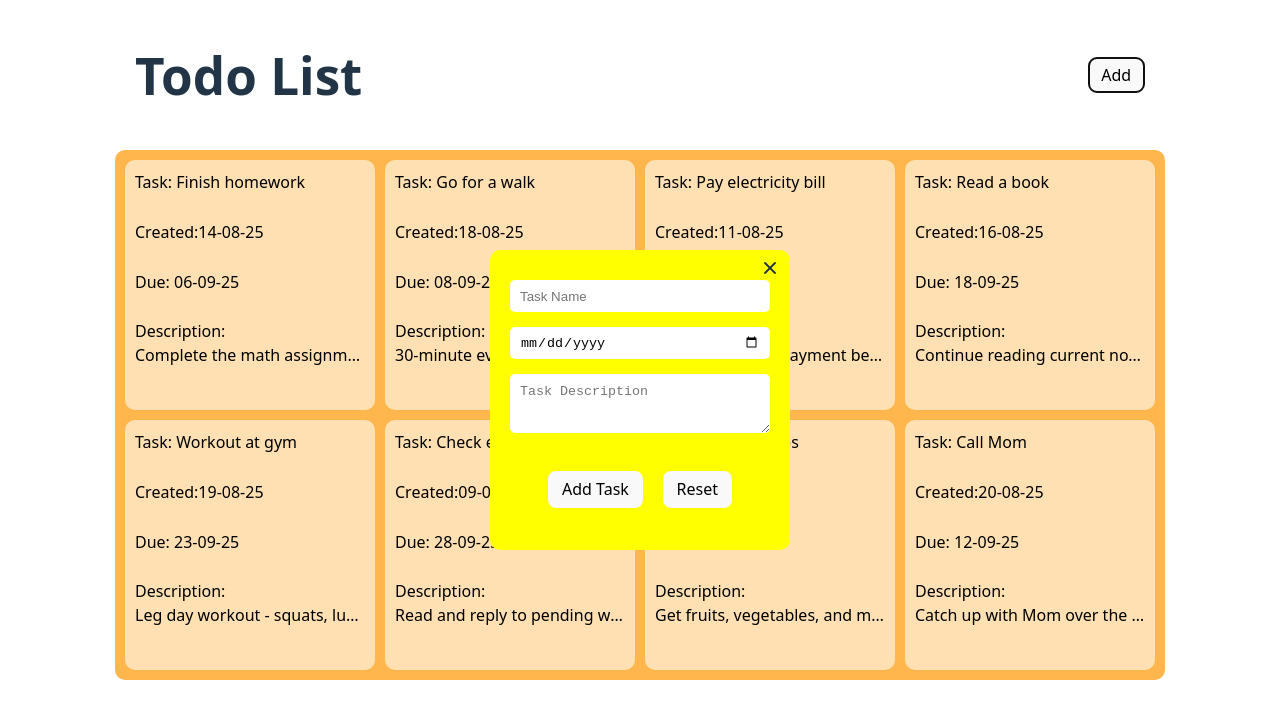
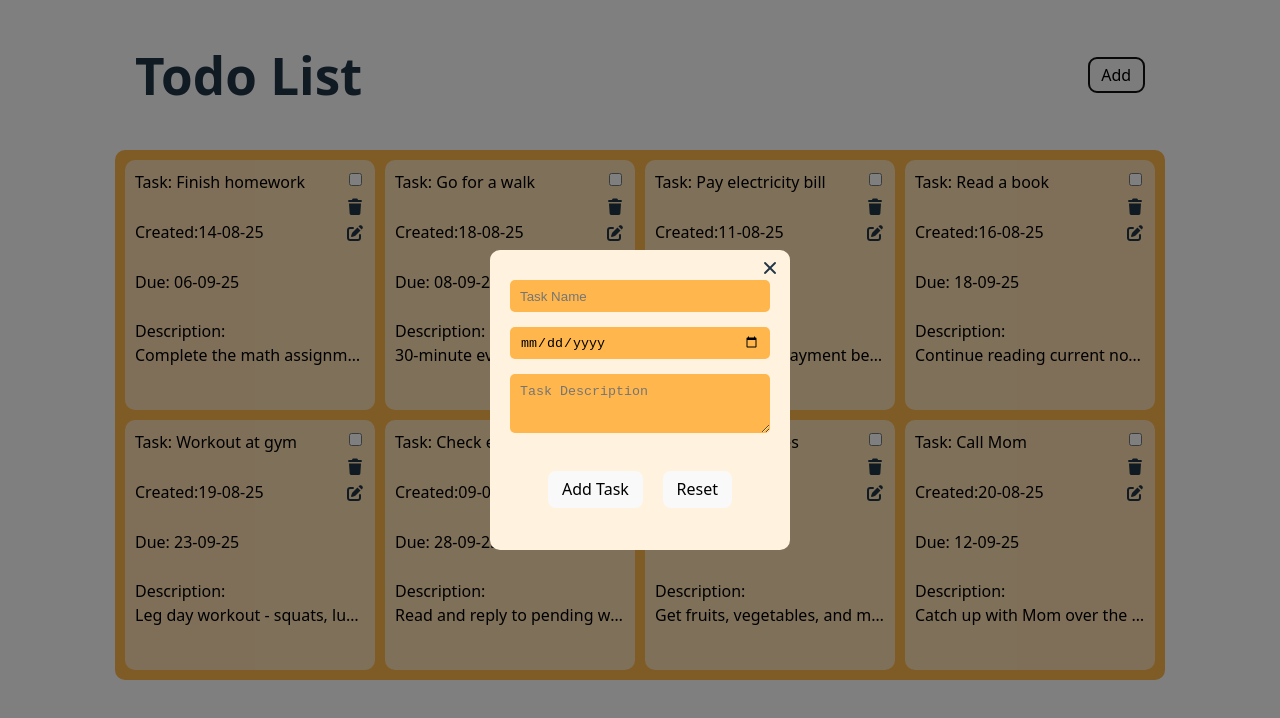
Before and after one commit to RajSiddhpuri44/Todo, a React (Vite) app: page / in a window 1280 px wide. Both pictures are taken after a click on the button "Add". Shown: the top 718 px of the page. Built offline with nearby package versions, Linux system fonts and the light colour scheme.

Commit message:
improved dialog box

```diff
--- a/src/DialogBox.css
+++ b/src/DialogBox.css
@@ -1,14 +1,11 @@
 #dialogBox {
+  position: relative;
   width: 80vw;
   height: 80vh;
   max-height: 300px;
   max-width: 300px;
-  position: absolute;
   padding: 20px;
-  top: 50%;
-  left: 50%;
-  background-color: yellow;
-  transform: translate(-50%, -50%);
+  background-color: #fff3e0;
   border-radius: 10px;
 }
 #add-todo-form {
@@ -26,6 +23,8 @@
   border: none;
   min-height: 2rem;
   padding: 10px;
+  background-color: #ffb74d;
+  color: black;
 }
 #form-button-control {
   width: 100%;
@@ -39,6 +38,19 @@
   position: absolute;
   top: 10px;
   right: 10px;
+  cursor: pointer;
+}
+.overlay {
+  position: fixed;
+  top: 0;
+  left: 0;
+  height: 100vh;
+  width: 100vw;
+  display: flex;
+  align-items: center;
+  justify-content: center;
+  background: rgba(0, 0, 0, 0.5);
+  z-index: 999;
 }
 @media (max-width: 480px) {
 }
--- a/src/DialogBox.jsx
+++ b/src/DialogBox.jsx
@@ -15,7 +15,7 @@ export default function DialogBox({
   let [dueDate, setDueDate] = useState("");
   const addTodo = () => {
     if (!newTask || !newDescription || !dueDate) {
-      console.log("hello");
+      alert("all fields are required");
       return;
     }
     console.log("added");
@@ -46,6 +46,7 @@ export default function DialogBox({
   }
   return (
     <>
+      <div className="overlay">
         <div id="dialogBox">
           <i
             className="fa-solid fa-xmark"
@@ -96,6 +97,7 @@ export default function DialogBox({
             </div>
           </form>
         </div>
+      </div>
     </>
   );
 }
--- a/src/TodoCards.css
+++ b/src/TodoCards.css
@@ -1,4 +1,5 @@
 .single-todo-card {
+  position: relative;
   background-color: #ffe0b2;
   max-width: 250px;
   min-width: 100%;
@@ -27,6 +28,14 @@
   overflow: hidden;
   text-overflow: ellipsis;
 }
+.card-control {
+  position: absolute;
+  top: 10px;
+  right: 10px;
+  display: flex;
+  flex-direction: column;
+  gap: 10px;
+}
 /* Mobile View Port Media Query  */
 @media (max-width: 480px) {
   .single-todo-card {
--- a/src/TodoCards.jsx
+++ b/src/TodoCards.jsx
@@ -1,14 +1,28 @@
 import "./TodoCards.css";
-export default function TodoCards({ todos, idx }) {
+import { checkHandler, arrangeTask } from "./helper";
+
+export default function TodoCards({ todo, useSetTodos }) {
   return (
     <>
       <div className="single-todo-card">
-        <p className="task-name text-element">Task: {todos.task}</p>
-        <p className="text-element">Created:{todos.createdDate}</p>
-        <p className="text-element">Due: {todos.dueDate}</p>
+        <div className="card-control">
+          <input
+            // checked={todo.isDone}
+            // disable={todo.isDone}
+            type="checkbox"
+            name="todo-check"
+            id="todo-check"
+            onChange={() => {}}
+          />
+          <i className="fa-solid fa-trash"></i>
+          <i className="fa-solid fa-pen-to-square"></i>
+        </div>
+        <p className="task-name text-element">Task: {todo.task}</p>
+        <p className="text-element">Created:{todo.createdDate}</p>
+        <p className="text-element">Due: {todo.dueDate}</p>
         <p className="task-description text-element">
           Description: <br />
-          {todos.description}
+          {todo.description}
         </p>
       </div>
     </>
--- a/src/TodoInput.jsx
+++ b/src/TodoInput.jsx
@@ -11,6 +11,7 @@ export default function TodoInput({ useSetTodos, todos }) {
   }
   return (
     <>
+      <div className="todo-form-main">
         <button
           className="add-todo-form"
           onClick={() => {
@@ -29,6 +30,7 @@ export default function TodoInput({ useSetTodos, todos }) {
             useSetDialogBox={useSetDialogBox}
           />
         ) : null}
+      </div>
     </>
   );
 }
--- a/src/TodoList.jsx
+++ b/src/TodoList.jsx
@@ -1,12 +1,19 @@
 import TodoCards from "./TodoCards";
 import "./TodoList.css";
 
-export default function TodoList({ todos }) {
+export default function TodoList({ todos, useSetTodos }) {
   return (
     <>
       <div className="todo-list-main">
         {todos.map((task, idx) => {
-          return <TodoCards todos={task} key={idx} />;
+          return (
+            <TodoCards
+              todo={task}
+              key={idx}
+              toggleTask={useSetTodos}
+              todos={todos}
+            />
+          );
         })}
       </div>
     </>
--- a/src/helper.js
+++ b/src/helper.js
@@ -1,4 +1,5 @@
 function checkHandler(id, todos, toggleTask) {
+  console.log();
   todos.map((task) => {
     if (task.id === id) {
       task.isDone = true;
```
Lines whose indentation alone changed are shown as unchanged.
